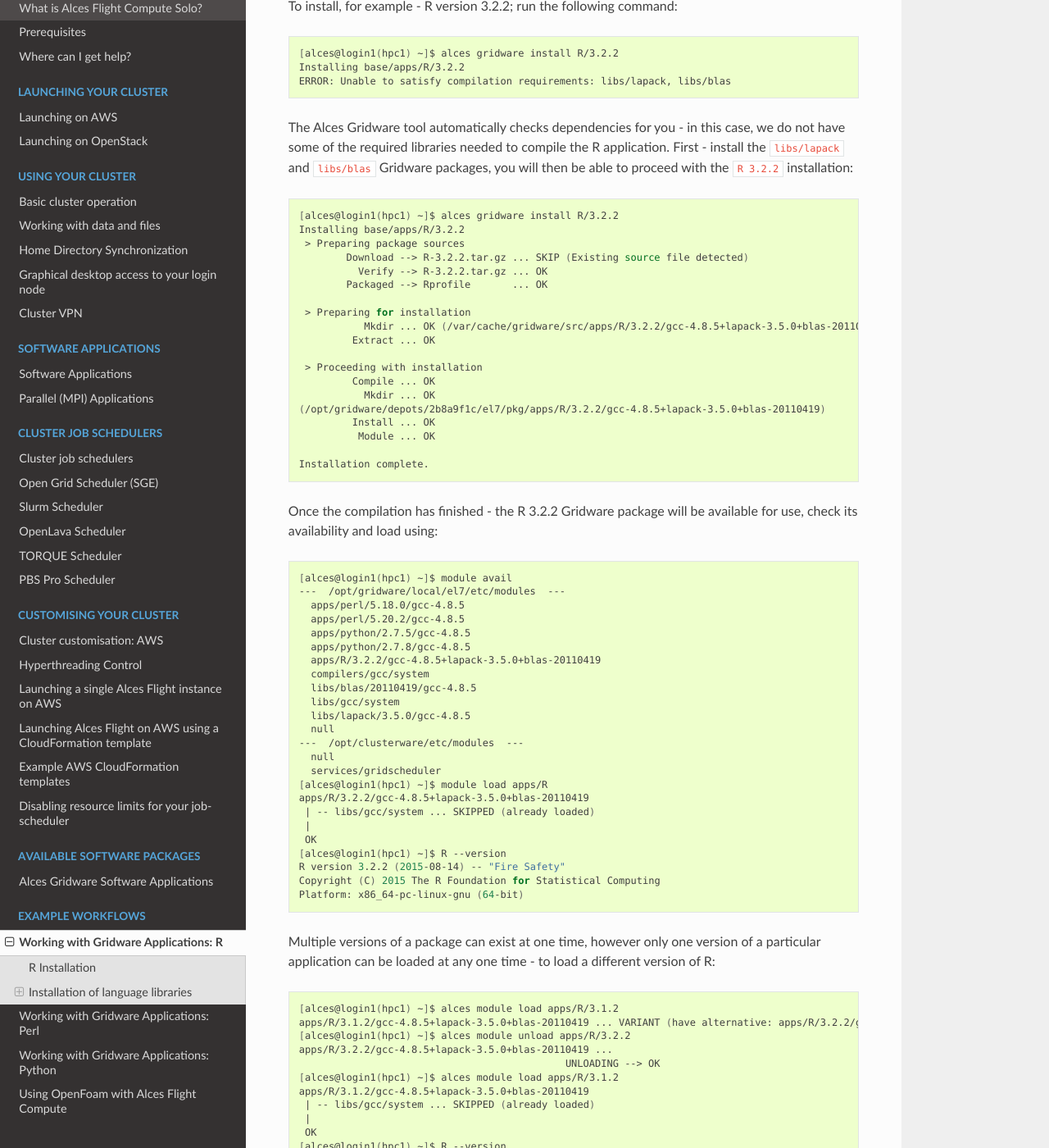
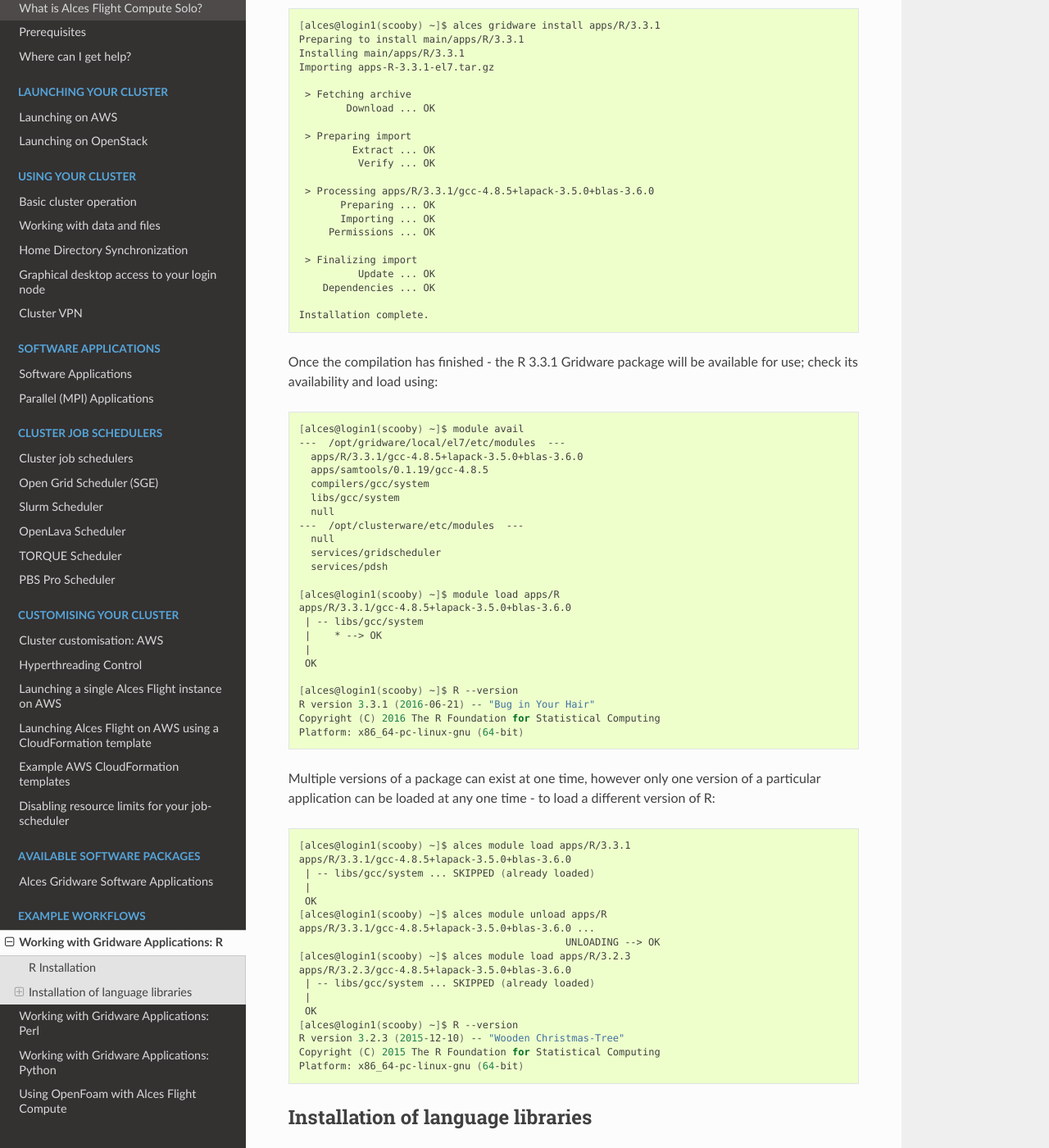
Before and after one commit to alces-software/flight-appliance-docs, a Sphinx documentation site: the page built from docs/source/getting-started/environment-usage/gridware-features/gridware-R.rst, in a window 1280 px wide and 1400 px high, scrolled down 482 px. Shown: the whole window at 82% size. Built offline with Sphinx 7.4.7 and the Read the Docs theme 2.0.0, drawn with Linux system fonts in a browser that asks for light colours; some of the changed text lies outside the part shown.

Commit message:
Updated for 2016.4 version

```diff
--- a/docs/source/getting-started/environment-usage/gridware-features/gridware-R.rst
+++ b/docs/source/getting-started/environment-usage/gridware-features/gridware-R.rst
@@ -12,88 +12,87 @@
 
 .. code:: bash
 
-    [alces@login1(hpc1) ~]$ alces gridware list R
-    base/apps/R/2.15.0  base/apps/R/2.15.1  base/apps/R/2.15.2  base/apps/R/2.15.3
-    base/apps/R/3.0.0   base/apps/R/3.0.1   base/apps/R/3.1.1   base/apps/R/3.1.2
-    base/apps/R/3.2.0   base/apps/R/3.2.1   base/apps/R/3.2.2
+    [alces@login1(scooby) ~]$ alces gridware list R
+    main/apps/R/3.2.3  main/apps/R/3.2.5  main/apps/R/3.3.0  main/apps/R/3.3.1
 
-To install, for example - R version 3.2.2; run the following command:
+To install, for example - R version 3.3.1; run the following command:
 
 .. code:: bash
 
-    [alces@login1(hpc1) ~]$ alces gridware install R/3.2.2
-    Installing base/apps/R/3.2.2
-    ERROR: Unable to satisfy compilation requirements: libs/lapack, libs/blas
+    [alces@login1(scooby) ~]$ alces gridware install apps/R/3.3.1
+    Preparing to install main/apps/R/3.3.1
+    Installing main/apps/R/3.3.1
+    Importing apps-R-3.3.1-el7.tar.gz
 
-The Alces Gridware tool automatically checks dependencies for you - in this case, we do not have some of the required libraries needed to compile the R application. First - install the ``libs/lapack`` and ``libs/blas`` Gridware packages, you will then be able to proceed with the ``R 3.2.2`` installation:
+     > Fetching archive
+            Download ... OK
+
+     > Preparing import
+             Extract ... OK
+              Verify ... OK
+
+     > Processing apps/R/3.3.1/gcc-4.8.5+lapack-3.5.0+blas-3.6.0
+           Preparing ... OK
+           Importing ... OK
+         Permissions ... OK
+
+     > Finalizing import
+              Update ... OK
+        Dependencies ... OK
+
+    Installation complete.
+
+Once the compilation has finished - the R 3.3.1 Gridware package will be available for use; check its availability and load using:
 
 .. code:: bash
 
-    [alces@login1(hpc1) ~]$ alces gridware install R/3.2.2
-    Installing base/apps/R/3.2.2
-     > Preparing package sources
-            Download --> R-3.2.2.tar.gz ... SKIP (Existing source file detected)
-              Verify --> R-3.2.2.tar.gz ... OK
-            Packaged --> Rprofile       ... OK
-
-     > Preparing for installation
-               Mkdir ... OK (/var/cache/gridware/src/apps/R/3.2.2/gcc-4.8.5+lapack-3.5.0+blas-20110419)
-             Extract ... OK
-
-     > Proceeding with installation
-             Compile ... OK
-               Mkdir ... OK
-    (/opt/gridware/depots/2b8a9f1c/el7/pkg/apps/R/3.2.2/gcc-4.8.5+lapack-3.5.0+blas-20110419)
-             Install ... OK
-              Module ... OK
-
-    Installation complete.
-
-Once the compilation has finished - the R 3.2.2 Gridware package will be available for use, check its availability and load using:
-
-.. code:: bash
-
-    [alces@login1(hpc1) ~]$ module avail
+    [alces@login1(scooby) ~]$ module avail
     ---  /opt/gridware/local/el7/etc/modules  ---
-      apps/perl/5.18.0/gcc-4.8.5
-      apps/perl/5.20.2/gcc-4.8.5
-      apps/python/2.7.5/gcc-4.8.5
-      apps/python/2.7.8/gcc-4.8.5
-      apps/R/3.2.2/gcc-4.8.5+lapack-3.5.0+blas-20110419
+      apps/R/3.3.1/gcc-4.8.5+lapack-3.5.0+blas-3.6.0
+      apps/samtools/0.1.19/gcc-4.8.5
       compilers/gcc/system
-      libs/blas/20110419/gcc-4.8.5
       libs/gcc/system
-      libs/lapack/3.5.0/gcc-4.8.5
       null
     ---  /opt/clusterware/etc/modules  ---
       null
       services/gridscheduler
-    [alces@login1(hpc1) ~]$ module load apps/R
-    apps/R/3.2.2/gcc-4.8.5+lapack-3.5.0+blas-20110419
-     | -- libs/gcc/system ... SKIPPED (already loaded)
+      services/pdsh
+
+    [alces@login1(scooby) ~]$ module load apps/R
+    apps/R/3.3.1/gcc-4.8.5+lapack-3.5.0+blas-3.6.0
+     | -- libs/gcc/system
+     |    * --> OK
      |
      OK
-    [alces@login1(hpc1) ~]$ R --version
-    R version 3.2.2 (2015-08-14) -- "Fire Safety"
-    Copyright (C) 2015 The R Foundation for Statistical Computing
+
+    [alces@login1(scooby) ~]$ R --version
+    R version 3.3.1 (2016-06-21) -- "Bug in Your Hair"
+    Copyright (C) 2016 The R Foundation for Statistical Computing
     Platform: x86_64-pc-linux-gnu (64-bit)
+
 
 Multiple versions of a package can exist at one time, however only one version of a particular application can be loaded at any one time - to load a different version of R:
 
 .. code:: bash
 
-    [alces@login1(hpc1) ~]$ alces module load apps/R/3.1.2
-    apps/R/3.1.2/gcc-4.8.5+lapack-3.5.0+blas-20110419 ... VARIANT (have alternative: apps/R/3.2.2/gcc-4.8.5+lapack-3.5.0+blas-20110419)
-    [alces@login1(hpc1) ~]$ alces module unload apps/R/3.2.2
-    apps/R/3.2.2/gcc-4.8.5+lapack-3.5.0+blas-20110419 ...
-                                                 UNLOADING --> OK
-    [alces@login1(hpc1) ~]$ alces module load apps/R/3.1.2
-    apps/R/3.1.2/gcc-4.8.5+lapack-3.5.0+blas-20110419
+    [alces@login1(scooby) ~]$ alces module load apps/R/3.3.1
+    apps/R/3.3.1/gcc-4.8.5+lapack-3.5.0+blas-3.6.0
      | -- libs/gcc/system ... SKIPPED (already loaded)
      |
      OK
-    [alces@login1(hpc1) ~]$ R --version
-    R version 3.1.2 (2014-10-31) -- "Pumpkin Helmet"
+    [alces@login1(scooby) ~]$ alces module unload apps/R
+    apps/R/3.3.1/gcc-4.8.5+lapack-3.5.0+blas-3.6.0 ...
+                                                 UNLOADING --> OK
+    [alces@login1(scooby) ~]$ alces module load apps/R/3.2.3
+    apps/R/3.2.3/gcc-4.8.5+lapack-3.5.0+blas-3.6.0
+     | -- libs/gcc/system ... SKIPPED (already loaded)
+     |
+     OK
+    [alces@login1(scooby) ~]$ R --version
+    R version 3.2.3 (2015-12-10) -- "Wooden Christmas-Tree"
+    Copyright (C) 2015 The R Foundation for Statistical Computing
+    Platform: x86_64-pc-linux-gnu (64-bit)
+
 
 Installation of language libraries
 ----------------------------------
@@ -105,12 +104,13 @@
 
 As the ``alces`` administrator user, or any other sudo enabled user that can switch to root - change to the ``root`` user account.
 
-To add R packages, first load the version of R you wish to install packages to - for example ``apps/R/3.2.2``:
+To add R packages, first load the version of R you wish to install packages to - for example ``apps/R/3.2.3``:
 
 .. code:: bash
 
-    [root@login1(hpc1) ~]# module load apps/R/3.2.2
-    apps/R/3.2.2/gcc-4.8.5+lapack-3.5.0+blas-20110419
+    [alces@login1(scooby) ~]$ sudo -s
+    [root@login1(scooby) alces]# module load apps/R/3.2.3
+    apps/R/3.2.3/gcc-4.8.5+lapack-3.5.0+blas-20110419
      | -- libs/gcc/system
      |    * --> OK
      |
@@ -120,85 +120,102 @@
 
 .. code:: bash
 
-    [root@login1(hpc1) ~]# R
-    R version 3.2.2 (2015-08-14) -- "Fire Safety"
+    [root@login1(scooby) alces]# R
+
+    R version 3.2.3 (2015-12-10) -- "Wooden Christmas-Tree"
     Copyright (C) 2015 The R Foundation for Statistical Computing
     Platform: x86_64-pc-linux-gnu (64-bit)
 
+    Type 'q()' to quit R.
+
     > install.packages("randomForest", repos="http://cran.cnr.berkeley.edu")
-    Installing package into ‘/opt/gridware/share/R/3.2.2’
+    Installing package into ‘/opt/gridware/depots/22072cfc/el7/share/R/3.2.3’
     (as ‘lib’ is unspecified)
     trying URL 'http://cran.cnr.berkeley.edu/src/contrib/randomForest_4.6-12.tar.gz'
-    <-- snip -->
+    Content type 'application/x-gzip' length 79566 bytes (77 KB)
+    ==================================================
+    downloaded 77 KB
+
+    * installing *source* package ‘randomForest’ ...
+    <snip>
+    ** testing if installed package can be loaded
+    * DONE (randomForest)
+
     > library(randomForest)
     randomForest 4.6-12
     Type rfNews() to see new features/changes/bug fixes.
 
-Once the installation is complete and you have verified the package works as intended, yo ucan check the package is available to other users on the system:
+Once the installation is complete and you have verified the package works as intended, you can check the package is available to other users on the system:
 
 .. code:: bash
 
-    [barney@login1(hpc1) ~]$ module load apps/R/3.2.2
-    apps/R/3.2.2/gcc-4.8.5+lapack-3.5.0+blas-20110419
-     | -- libs/gcc/system
-     |    * --> OK
+    [alces@login1(scooby) ~]$ module load apps/R/3.2.3
+    apps/R/3.2.3/gcc-4.8.5+lapack-3.5.0+blas-3.6.0
+     | -- libs/gcc/system ... SKIPPED (already loaded)
      |
      OK
-    [barney@login1(hpc1) ~]$ R
 
-    R version 3.2.2 (2015-08-14) -- "Fire Safety"
+    [alces@login1(scooby) ~]$ R
+
+    R version 3.2.3 (2015-12-10) -- "Wooden Christmas-Tree"
     Copyright (C) 2015 The R Foundation for Statistical Computing
     Platform: x86_64-pc-linux-gnu (64-bit)
-    <-- snip -->
+
+    Type 'q()' to quit R.
+
     > library(randomForest)
     randomForest 4.6-12
     Type rfNews() to see new features/changes/bug fixes.
 
+
 User-specific language libraries: R
 ^^^^^^^^^^^^^^^^^^^^^^^^^^^^^^^^^^^
 
-Users may also wish to install their own language libraries, these will be unavailable to other users of the environment.
+Users may also wish to install their own language libraries; these will be unavailable to other users of the environment.
 
-As the user you wish to install an R package for, load the version of R you wish to install the packages for (e.g. ``apps/R/3.2.2``).
+As the user you wish to install an R package for, load the version of R you wish to install the packages for (e.g. ``apps/R/3.2.3``).
 
 After the R application is loaded, use the ``install.packages("packagename")`` function to install packages you require - for example:
 
 .. code:: bash
 
-    [barney@login1(hpc1) ~]$ module load apps/R/3.2.2
-    apps/R/3.2.2/gcc-4.8.5+lapack-3.5.0+blas-20110419
+    [alces@login1(scooby) ~]$ module load apps/R/3.2.3
+    apps/R/3.2.3/gcc-4.8.5+lapack-3.5.0+blas-3.6.0
      | -- libs/gcc/system ... SKIPPED (already loaded)
      |
      OK
-    [barney@login1(hpc1) ~]$ R
 
-    R version 3.2.2 (2015-08-14) -- "Fire Safety"
+    [alces@login1(scooby) ~]$ R
+
+    R version 3.2.3 (2015-12-10) -- "Wooden Christmas-Tree"
     Copyright (C) 2015 The R Foundation for Statistical Computing
     Platform: x86_64-pc-linux-gnu (64-bit)
-    <-- snip -->
+
+    Type 'q()' to quit R.
+
     > install.packages("snow")
-    Installing package into ‘/home/barney/gridware/share/R/3.2.2’
+    Installing package into ‘/home/alces/gridware/share/R/3.2.3’
     (as ‘lib’ is unspecified)
-    <-- snip -->
-    > library(snow)
+    * installing *source* package ‘snow’ ...
+    * DONE (snow)
+
     > packageVersion("snow")
-    [1] ‘0.4.1’
+    [1] ‘0.4.2’
 
-The ``snow`` package installation was successful - and we can now use it as the ``barney`` user. Switching to another user will confirm the user-level installation success, the ``alces`` user will not be able to use the ``snow`` R package:
+
+The ``snow`` package installation was successful - and we can now use it as the ``alces`` user. Switching to another user will confirm the user-level installation success, the ``root`` user will not be able to use the ``snow`` R package:
 
 .. code:: bash
 
-    [alces@login1(hpc1) ~]$ module load apps/R/3.2.2
-    apps/R/3.2.2/gcc-4.8.5+lapack-3.5.0+blas-20110419
-     | -- libs/gcc/system
-     |    * --> OK
-     |
-     OK
-    [alces@login1(hpc1) ~]$ R
+    [alces@login1(scooby) ~]$ sudo -s
+    [root@login1(scooby) alces]# module load apps/R/3.2.3
+    [root@login1(scooby) alces]# R
 
-    R version 3.2.2 (2015-08-14) -- "Fire Safety"
+    R version 3.2.3 (2015-12-10) -- "Wooden Christmas-Tree"
     Copyright (C) 2015 The R Foundation for Statistical Computing
     Platform: x86_64-pc-linux-gnu (64-bit)
-    <-- snip -->
+
+    Type 'q()' to quit R.
+
     > library(snow)
     Error in library(snow) : there is no package called ‘snow’
```
